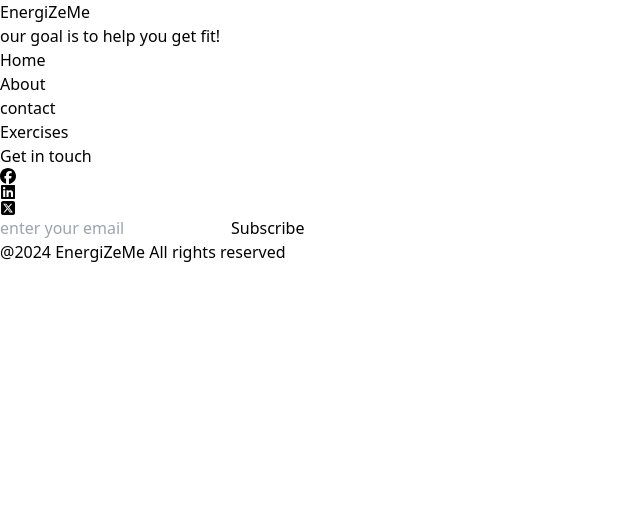
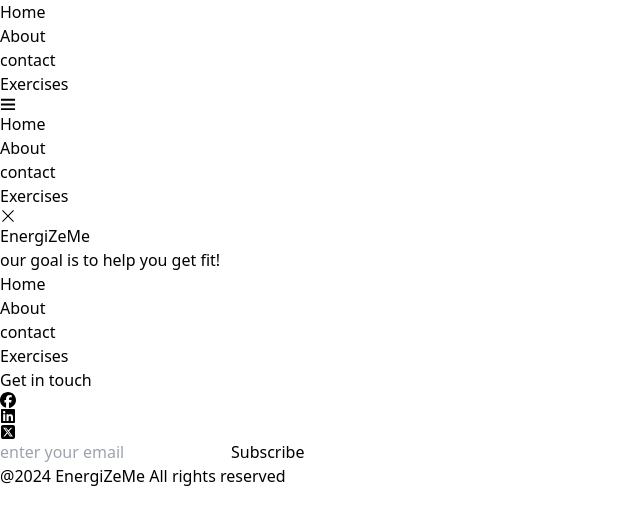
Before and after one commit to srinjoy-26/FitTrackHub, a React (Vite) app: page / in a window 1280 px wide. Shown: the top 524 px of the page, without its empty margins (0-640 px from the left). Built offline with nearby package versions, Linux system fonts and the light colour scheme.

Commit message:
Update App.jsx

```diff
--- a/src/App.jsx
+++ b/src/App.jsx
@@ -5,8 +5,8 @@ import Footer from "./components/Footer"
 export default function App() {
   return (
     <>
-
-    <Footer></Footer>
+    <Navbar/>
+    <Footer/>
 
 
     </>
```
